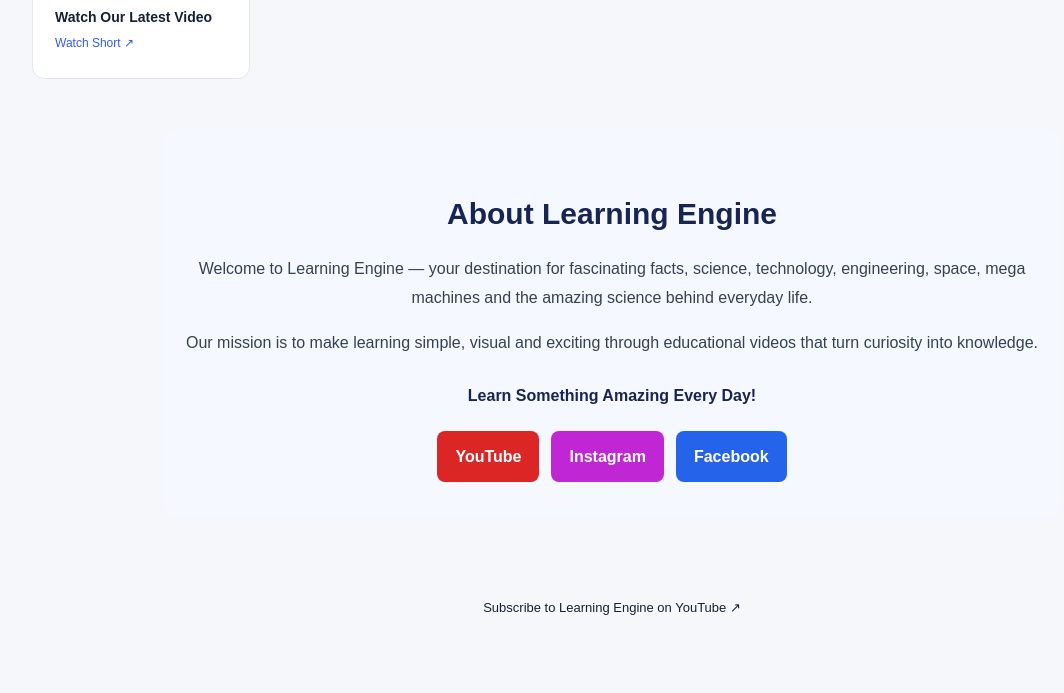
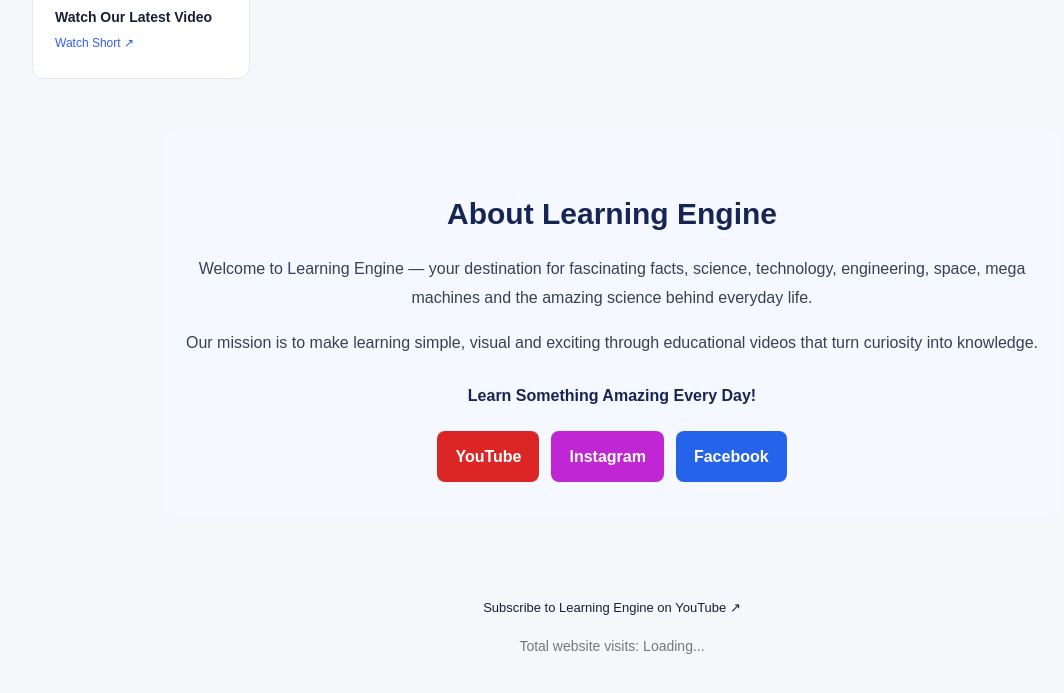
Before and after one commit to samk218-bit/learning-engine-website, a Jekyll site: the page index.html, which Jekyll copies as it is, in a window 1280 px wide and 900 px high, scrolled down 901 px, cut to the strip 175-868 px from the top of the window. Shown: the whole strip, without its empty margins (28-1092 px from the left). Built offline with Jekyll 4.4.1, drawn with Linux system fonts in a browser that asks for light colours; before the commit the page ends 1745 px from its top, so only the background shows below that.

Commit message:
Update index.html

```diff
--- a/index.html
+++ b/index.html
@@ -455,7 +455,24 @@
 </section>
     <footer style="text-align:center;padding:30px 0 0;font-size:13px">
       <a href="https://youtube.com/@learningengine" target="_blank" rel="noopener noreferrer">Subscribe to Learning Engine on YouTube ↗</a>
+
+<div id="visitor-counter" style="text-align:center; padding:16px 10px; color:#777; font-size:14px;">
+  Total website visits: <span id="visit-count">Loading...</span>
+</div>
     </footer>
   </main>
+
+<script>
+  (function waitForGoatCounter() {
+    if (window.goatcounter && window.goatcounter.visit_count) {
+      window.goatcounter.visit_count({
+        append: '#visit-count',
+        path: '/'
+      });
+    } else {
+      setTimeout(waitForGoatCounter, 200);
+    }
+  })();
+</script>
 </body>
 </html>
```
